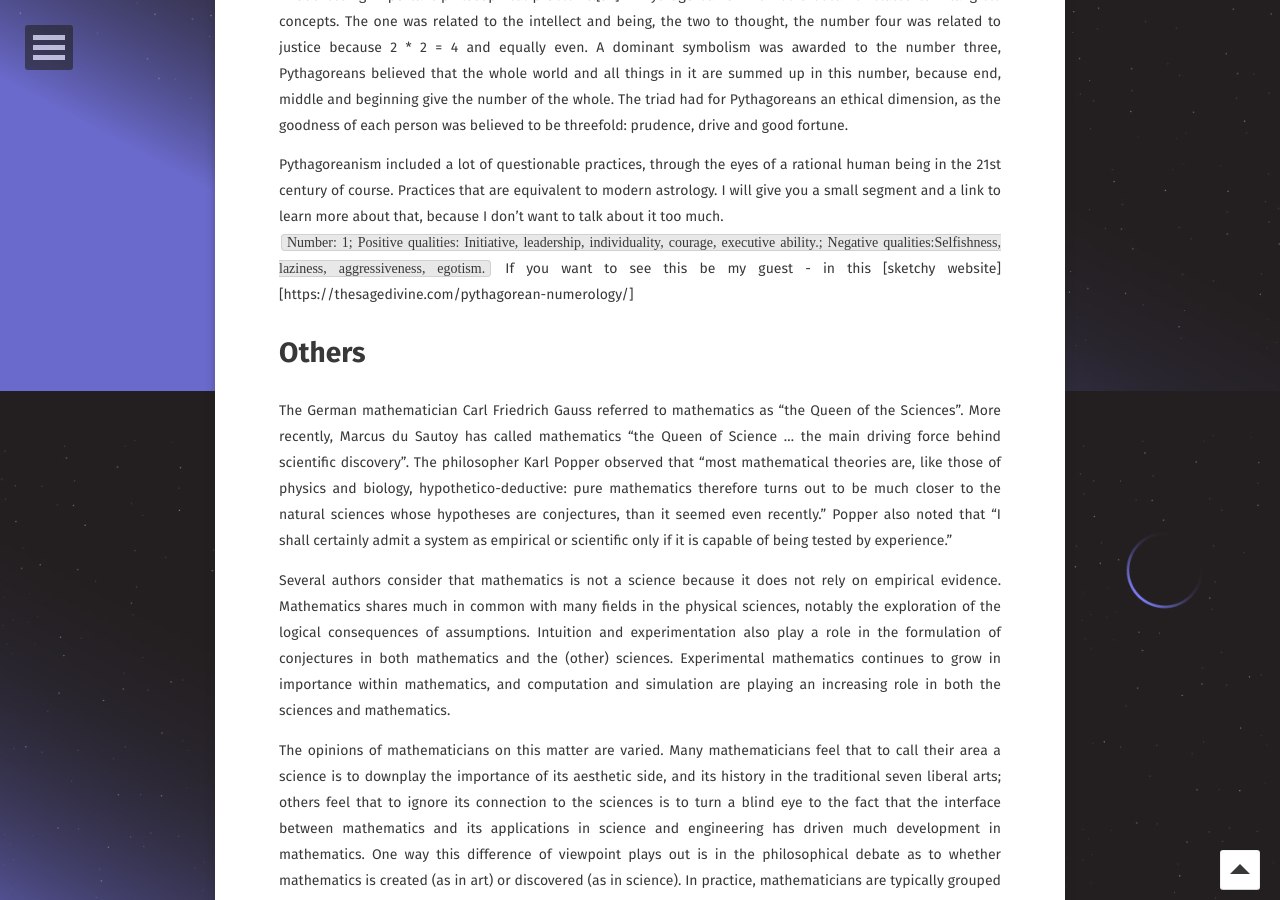
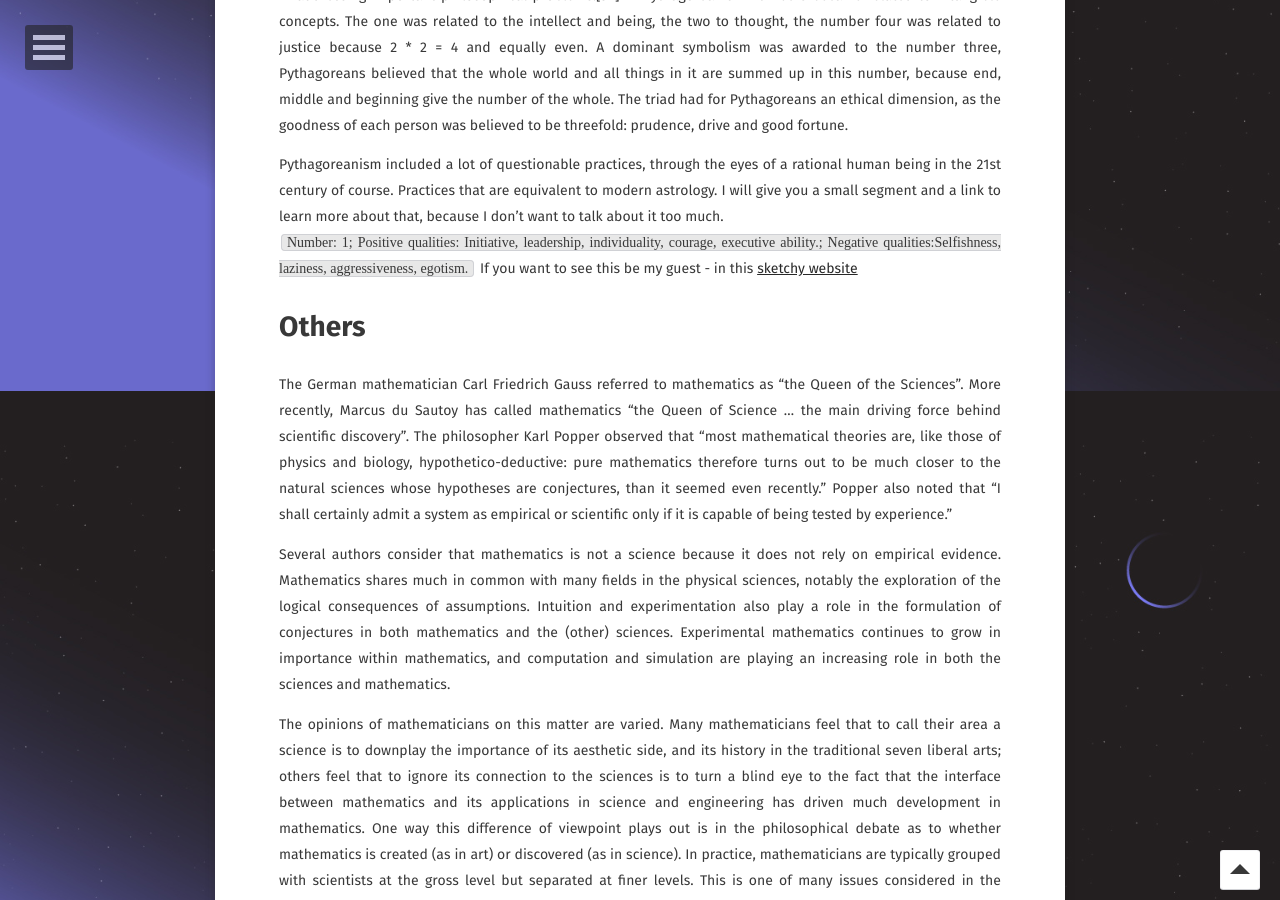
Before and after one commit to yamozha/yamozha.github.io, a Jekyll site: the page built from _posts/2020-12-4-mathematical-abstractions.md, in a window 1280 px wide and 900 px high, scrolled down 3209 px. Built offline with Jekyll 4.4.1, drawn with Linux system fonts in a browser that asks for light colours; some web fonts are replaced.

Commit message:
Update 2020-12-4-mathematical-abstractions.md

```diff
--- a/_posts/2020-12-4-mathematical-abstractions.md
+++ b/_posts/2020-12-4-mathematical-abstractions.md
@@ -48,7 +48,7 @@ Early-Pythagorean philosophers such as Philolaus and Archytas held the convictio
 
 Pythagoreanism included a lot of questionable practices, through the eyes of a rational human being in the 21st century of course. Practices that are equivalent to modern astrology. I will give you a small segment and a link to learn more about that, because I don't want to talk about it too much.
 `Number: 1; Positive qualities: Initiative, leadership, individuality, courage, executive ability.;  Negative qualities:Selfishness, laziness, aggressiveness, egotism.`
-If you want to see this be my guest - in this [sketchy website][https://thesagedivine.com/pythagorean-numerology/]
+If you want to see this be my guest - in this [sketchy website](https://thesagedivine.com/pythagorean-numerology/)
 
 # Others
 The German mathematician Carl Friedrich Gauss referred to mathematics as "the Queen of the Sciences". More recently, Marcus du Sautoy has called mathematics "the Queen of Science ... the main driving force behind scientific discovery". The philosopher Karl Popper observed that "most mathematical theories are, like those of physics and biology, hypothetico-deductive: pure mathematics therefore turns out to be much closer to the natural sciences whose hypotheses are conjectures, than it seemed even recently." Popper also noted that "I shall certainly admit a system as empirical or scientific only if it is capable of being tested by experience."
```
